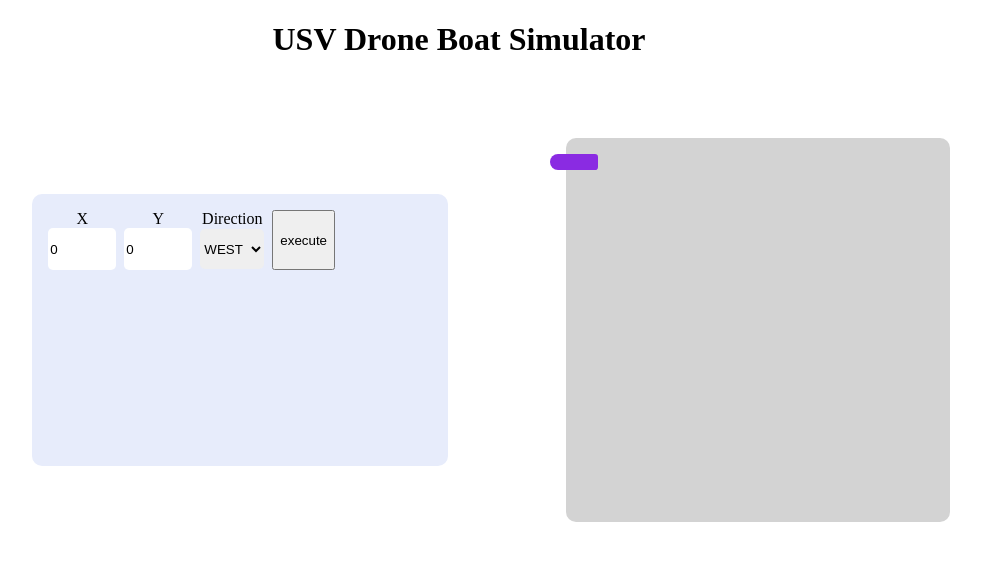
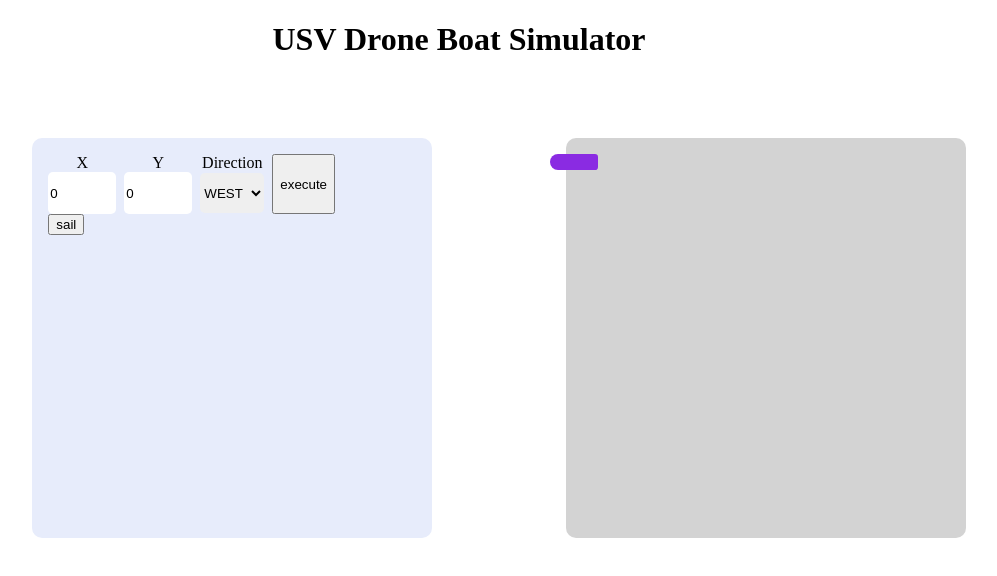
Before and after one commit to JCln/DroneBoat, a React (Vite) app: page / in a window 1280 px wide. Shown: the top 576 px of the page, without its empty margins (181-1178 px from the left). Built offline with nearby package versions, Linux system fonts and the light colour scheme.

Commit message:
temporary, sailing button

```diff
--- a/src/app.css
+++ b/src/app.css
@@ -11,6 +11,7 @@
 
 :root {
   --font-family: "Arial";
+  box-sizing: border-box;
 
   --color-offwhite: #f9fafb;
   --color-white: #FFFFFF;
@@ -103,6 +104,7 @@ body {
   height: 100%;
   min-height: 100%;
   background: var(--color-white);
+  box-sizing: border-box;
 }
 
 .grid-3-4 {
--- a/src/pages/home.tsx
+++ b/src/pages/home.tsx
@@ -3,6 +3,8 @@ import { USVBoat } from "../classes/usv-boat";
 import { ENDirection, TPosition } from "../constants/enums";
 
 const Home = () => {
+    const areaWidth = 5;
+    const areaHeight = 5;
     const [auxMovement, setAuxMovement] = useState<TPosition>({ x: 0, y: 0, direction: ENDirection.WEST });
     const boatRef = useRef(new USVBoat());
     const [position, setPosition] = useState<TPosition>({ x: 0, y: 0, direction: ENDirection.WEST });
@@ -14,6 +16,24 @@ const Home = () => {
         setPosition(auxMovement);
 
     }
+    const sail = () => {
+        setPosition(prev => {
+            const { x, y, direction } = prev;
+
+            switch (direction) {
+                case ENDirection.NORTH:
+                    return { ...prev, y: Math.max(0, y - 1) };
+                case ENDirection.EAST:
+                    return { ...prev, x: Math.min(100, x + 1) };
+                case ENDirection.SOUTH:
+                    return { ...prev, y: Math.min(100, y + 1) };
+                case ENDirection.WEST:
+                    return { ...prev, x: Math.max(0, x - 1) };
+                default:
+                    return prev;
+            }
+        });
+    };
     const boatDirection = (): any => {
         const direction: ENDirection = position.direction;
         switch (direction) {
@@ -47,7 +67,11 @@ const Home = () => {
         <div>
             <h1 className="title">USV Drone Boat Simulator</h1>
             <div className="main-wrapper grid-19-20">
-                <div className="command-section">
+                <div className="command-section" style={{
+                    width: areaWidth * 5 + 'rem',
+                    height: areaHeight * 5 + 'rem'
+                }}>
+                    <div className="" style={{ padding: '1rem' }}>
                         <div className="command-depart">
                             <div className="input-wrapper">
                                 <div className="input-label">X</div>
@@ -90,9 +114,22 @@ const Home = () => {
                                 execute
                             </button>
                         </div>
+                        <button
+                            onClick={sail}
+                        >
+                            sail
+                        </button>
 
                     </div >
-                <div className="area-box">
+                </div >
+                <div
+                    className="area-box"
+                    style={{
+                        width: areaWidth * 5 + 'rem',
+                        height: areaHeight * 5 + 'rem'
+
+                    }}
+                >
                     <div
                         className='the-boat'
                         style={{
--- a/src/styles.scss
+++ b/src/styles.scss
@@ -31,7 +31,6 @@
     width: 30vw;
     height: 30vh;
     border-radius: 10px;
-    padding: 1rem;
 }
 
 .command-depart {
```
Lines whose indentation alone changed are shown as unchanged.
